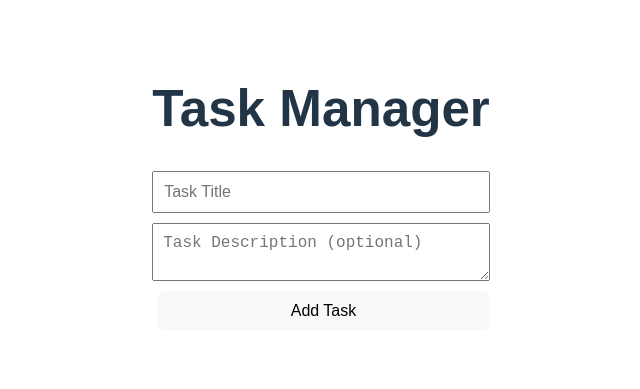
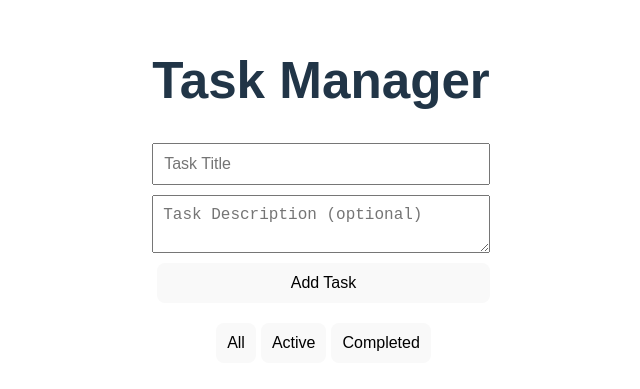
Before and after one commit to rywem/ProjectManagement, a React (Vite) app in the folder ProjectManagement/client/: page / in a window 1280 px wide. Shown: the part 221-610 px from the top of the page, without its empty margins (319-959 px from the left). Built offline with nearby package versions, Linux system fonts and the light colour scheme.

Commit message:
Added state management with redux

```diff
--- a/ProjectManagement/client/package.json
+++ b/ProjectManagement/client/package.json
@@ -10,9 +10,11 @@
     "preview": "vite preview"
   },
   "dependencies": {
+    "@reduxjs/toolkit": "^2.5.0",
     "prop-types": "^15.8.1",
     "react": "^18.3.1",
-    "react-dom": "^18.3.1"
+    "react-dom": "^18.3.1",
+    "react-redux": "^9.2.0"
   },
   "devDependencies": {
     "@eslint/js": "^9.17.0",
--- a/ProjectManagement/client/src/App.jsx
+++ b/ProjectManagement/client/src/App.jsx
@@ -1,35 +1,38 @@
-import { useState } from 'react'
-
+import React from 'react';
+import { useSelector, useDispatch } from 'react-redux';
+import { addTask, toggleTaskCompletion, deleteTask, setFilter } from './tasksSlice';
+//import { useState } from 'react'
 import './App.css'
 import TaskList from './components/TaskList';
 import TaskForm from './components/TaskForm';
 
 const App = () => {
-    const [tasks, setTasks] = useState([]); // creates an empty array 'tasks', also, 'setTasks' is a react provided
-                                            // its important to note that tasks is immutable.
-    const addTask = (title, description) => {
-        // ...tasks is the javascript spread operator.
-        // which create because it tasks is immutable, it creates a new task array and adding the newly added task to the end of the array
-        setTasks([...tasks, { id: Date.now(), title, description, completed: false }]);
-    };
+    const dispatch = useDispatch();
 
-    const toggleTaskCompletion = (id) => {
-        setTasks(tasks.map(task =>
-            task.id == id ? {... task, completed : !task.completed} : task
-        ));
-    };
+    const tasks = useSelector((state) => state.tasks.tasks);
+    const filter = useSelector((state) => state.tasks.filter)
+    const filteredTasks = tasks.filter((task) => {
+        if (filter === 'active')
+            return !task.completed;
+        if (filter === 'completed')
+            return task.completed;
 
-    const deleteTask = (id) => {
-        setTasks(tasks.filter(task => task.id !== id));
-    };
+        return true;
+    });
 
     return (
         <div>
             <h1>Task Manager</h1>
-            <TaskForm addTask={addTask} />
-            <TaskList tasks={tasks}
-                toggleTaskCompletion={toggleTaskCompletion}
-                deleteTask={deleteTask}
+            <TaskForm addTask={(title, description) => dispatch(addTask({ title, description }))} />
+            <div>
+                <button onClick={() => dispatch(setFilter('all'))}>All</button>
+                <button onClick={() => dispatch(setFilter('active'))}>Active</button>
+                <button onClick={() => dispatch(setFilter('completed'))}>Completed</button>
+            </div>
+            <TaskList
+                tasks={filteredTasks}
+                toggleTaskCompletion={(id) => dispatch(toggleTaskCompletion(id))}
+                deleteTask={(id) => dispatch(deleteTask(id))}
             />
         </div>
     )
--- a/ProjectManagement/client/src/main.jsx
+++ b/ProjectManagement/client/src/main.jsx
@@ -3,8 +3,16 @@ import { createRoot } from 'react-dom/client'
 import './index.css'
 import App from './App.jsx'
 import './styles/styles.css';
+import { Provider } from 'react-redux';
+import store from './store'
+
+
+
+
 createRoot(document.getElementById('root')).render(
   <StrictMode>
-    <App />
+    <Provider store={store}>
+        <App />
+    </Provider>
   </StrictMode>,
 )
--- /dev/null
+++ b/ProjectManagement/client/src/store.js
@@ -0,0 +1,10 @@
+import { configureStore } from '@reduxjs/toolkit';
+import tasksReducer from './tasksSlice';
+
+const store = configureStore({
+    reducer: {
+        tasks: tasksReducer,
+    }
+});
+
+export default store;
--- /dev/null
+++ b/ProjectManagement/client/src/tasksSlice.js
@@ -0,0 +1,36 @@
+import { createSlice } from '@reduxjs/toolkit';
+
+const tasksSlice = createSlice({
+    name: 'tasks',
+    initialState: {
+        tasks: [],
+        filter: 'all',  // 'all', 'active', 'completed'
+    },
+
+    reducers: {
+        addTask: (state, action) => {
+            state.tasks.push({
+                id: Date.now(),
+                title: action.payload.title,
+                description: action.payload.description,
+                completed: false
+            });
+        },
+        toggleTaskCompletion: (state, action) => {
+            const task = state.tasks.find((t) => t.id === action.payload);
+            if (task) {
+                task.completed = !task.completed;
+            }
+        },
+        deleteTask: (state, action) => {
+            state.tasks = state.tasks.filter((task) => task.id !== action.payload);
+        },
+        setFilter: (state, action) => {
+            state.filter = action.payload; // 'all', 'active', 'completed'
+        },
+    },
+});
+
+export const { addTask, toggleTaskCompletion, deleteTask, setFilter } = tasksSlice.actions;
+
+export default tasksSlice.reducer;
```
Also changed, not shown: 1 other file (tests, documents, lock files or other folders).
